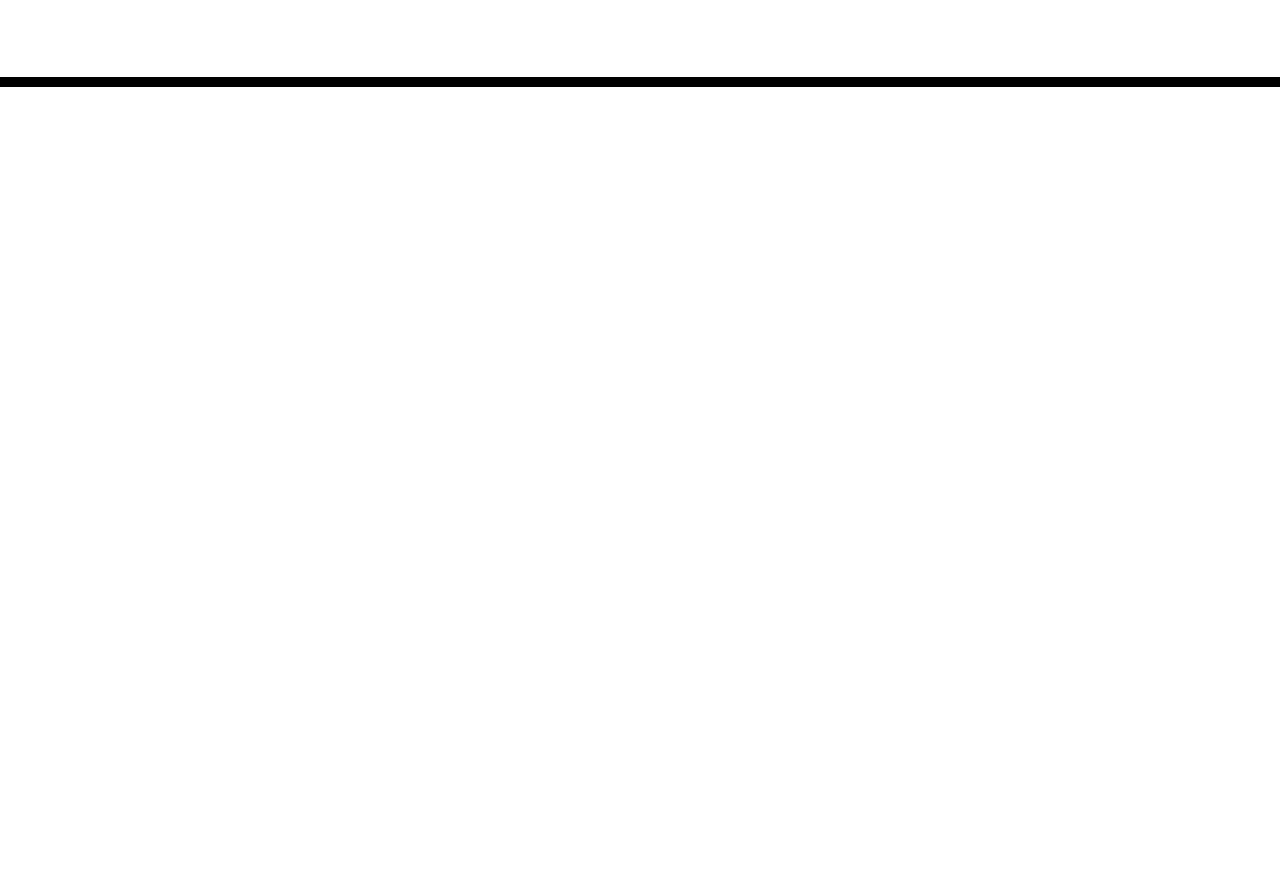
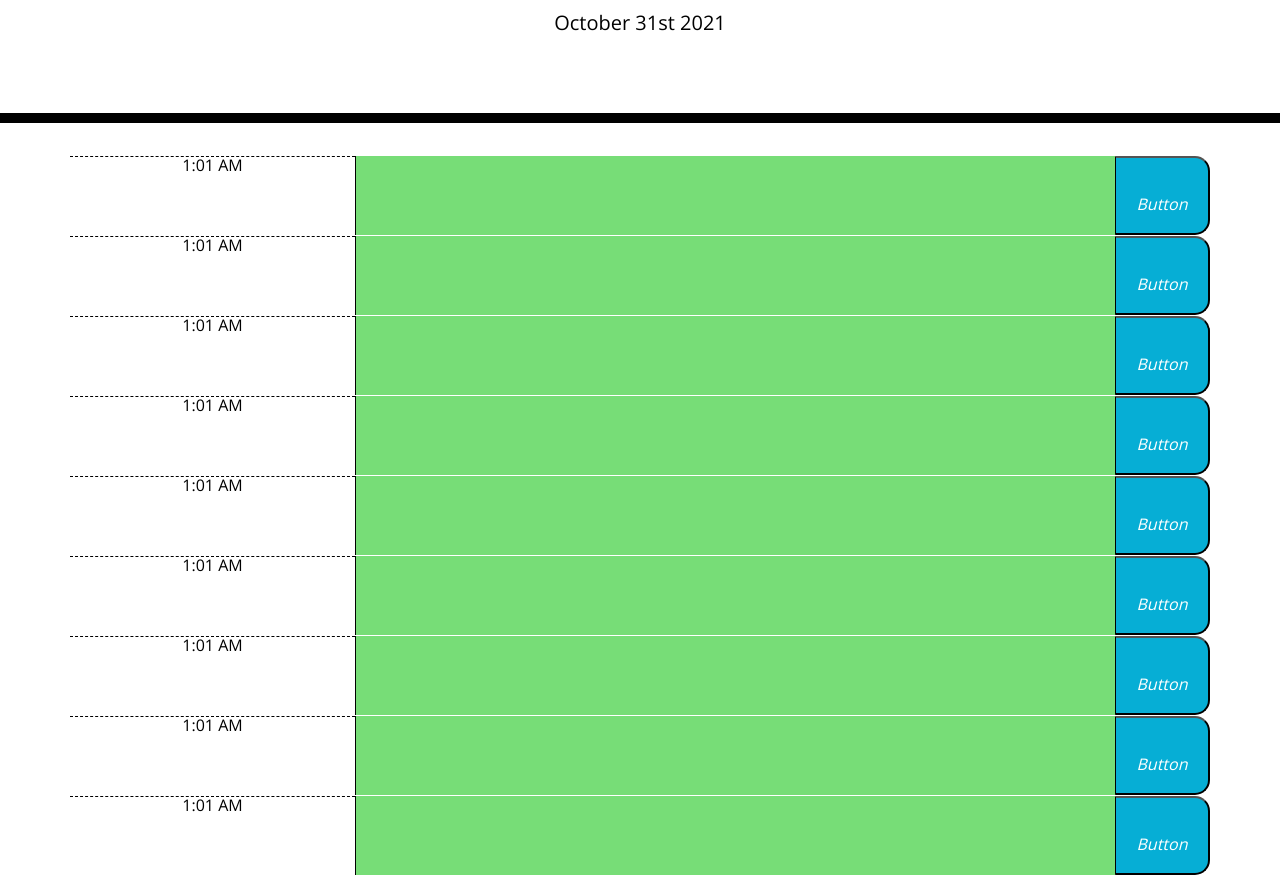
Before and after one commit to Blehjo/blehjo-hw-05, a plain HTML site: page index.html in a window 1280 px wide. Shown: the part 181-1056 px from the top of the page. Before the commit the page ends 800 px from the top, so only its background shows below. Drawn offline with nearby package versions, Linux system fonts and the light colour scheme; files that its build step writes are made by us from their sources.

Commit message:
HTMl update

```diff
--- a/assets/script.js
+++ b/assets/script.js
@@ -0,0 +1,72 @@
+// GIVEN I am using a daily planner to create a schedule
+// WHEN I open the planner
+// THEN the current day is displayed at the top of the calendar
+// WHEN I scroll down
+// THEN I am presented with timeblocks for standard business hours
+// WHEN I view the timeblocks for that day
+// THEN each timeblock is color coded to indicate whether it is in the past, present, or future
+// WHEN I click into a timeblock
+// THEN I can enter an event
+// WHEN I click the save button for that timeblock
+// THEN the text for that event is saved in local storage
+// WHEN I refresh the page
+// THEN the saved events persist
+
+//Let's make a timeblock
+// var col9El = document.getElementById('time9');
+// var col10El = document.getElementById('time10');
+// var col11El = document.getElementById('col11');
+// var col12El = document.getElementById('col12');
+// var col1El = document.getElementById('col1');
+// var col2El = document.getElementById('col2');
+// var col3El = document.getElementById('col3');
+// var col4El = document.getElementById('col4');
+// var col5El = document.getElementById('time5');
+
+var hourColumnEl = document.querySelectorAll('.col-3.hour')
+
+var currentDayEl = document.getElementById('currentDay');
+
+function getCurrentDate() {
+    var date = moment().format('MMMM Do YYYY');
+    console.log(date);
+    currentDayEl.textContent = date;
+}
+
+function changeTense () {
+    var date = moment().format('LT');
+    for (i = 0; i < hourColumnEl.length; i++) {
+        hourColumnEl[i].textContent = date;
+        if (hourColumnEl[i] === date) {
+            allTimeBlocks[i].textContent('future');
+            // allTimeBlocks[i].classList.add('present');
+        }
+    };
+}
+
+$('document').ready(getCurrentDate);
+$('document').ready(changeTense);
+
+//We want to call the time column and be able to add a class to it, so that we can apply css to it.
+
+var time9El = document.getElementById('time9');
+var time10El = document.getElementById('time10');
+var time11El = document.getElementById('time11');
+var time12El = document.getElementById('time12');
+var time1El = document.getElementById('time1');
+var time2El = document.getElementById('time2');
+var time3El = document.getElementById('time3');
+var time4El = document.getElementById('time4');
+var time5El = document.getElementById('time5');
+
+var allTimeBlocks = [time9El, time10El , time11El, time12El, time1El, time2El , time3El, time4El, time5El];
+
+for (i = 0; i < allTimeBlocks.length; i++) {
+    allTimeBlocks[i].classList.add('future')
+}
+
+// var time = moment.locale(); //en
+var trees = moment().format('LT');   // 5:26 PM
+console.log(trees);
+var today = new Date();
+var date = moment().format('LT');
--- a/index.html
+++ b/index.html
@@ -2,7 +2,7 @@
 <html lang="en">
   <head>
     <meta charset="UTF-8" />
-    <meta name="viewport" content="width=device-width, initial-scale=1.0" />
+    <meta nAMe="viewport" content="width=device-width, initial-scale=1.0" />
     <meta http-equiv="X-UA-Compatible" content="ie=edge" />
     <link
       rel="stylesheet"
@@ -18,21 +18,106 @@
       href="https://fonts.googleapis.com/css?family=Open+Sans&display=swap"
       rel="stylesheet"
     />
-    <link rel="stylesheet" href="style.css" />
+    <link rel="stylesheet" href="./assets/style.css" />
     <title>Work Day Scheduler</title>
   </head>
 
   <body>
     <header class="jumbotron">
       <h1 class="display-3">Work Day Scheduler</h1>
-      <p class="lead">A simple calendar app for scheduling your work day</p>
+      <p class="lead description">A simple calendar app for scheduling your work day</p>
       <p id="currentDay" class="lead"></p>
     </header>
     <div class="container">
       <!-- Timeblocks go here -->
+      <section class="row time-block">
+        <div class="col-3 hour" value="9">
+        </div>
+        <textarea id="time9" class="col-8">
+        </textarea>
+        <button class="col-1 saveBtn">
+          <i>Button</i>
+        </button>
+      </section>
+      <section class="row time-block">
+        <div class="col-3 hour" value="10">
+        </div>
+        <textarea id="time10" class="col-8">
+        </textarea>
+        <button class="col-1 saveBtn">
+          <i>Button</i>
+        </button>
+      </section>
+      <section class="row time-block">
+        <div class="col-3 hour" value="11">
+        </div>
+        <textarea id="time11" class="col-8">
+        </textarea>
+        <button class="col-1 saveBtn">
+          <i>Button</i>
+        </button>
+      </section>
+      <section class="row time-block">
+        <div class="col-3 hour" value="12">
+        </div>
+        <textarea id="time12" class="col-8">
+        </textarea>
+        <button class="col-1 saveBtn">
+          <i>Button</i>
+        </button>
+      </section>
+      <section class="row time-block">
+        <div class="col-3 hour" value="1">
+        </div>
+        <textarea id="time1" class="col-8">
+        </textarea>
+        <button class="col-1 saveBtn">
+          <i>Button</i>
+        </button>
+      </section>
+      <section class="row time-block">
+        <div class="col-3 hour" value="2">
+        </div>
+        <textarea id="time2" class="col-8">
+        </textarea>
+        <button class="col-1 saveBtn">
+          <i>Button</i>
+        </button>
+      </section>
+      </section>
+      <section class="row time-block">
+        <div class="col-3 hour" value="3">
+        </div>
+        <textarea id="time3" class="col-8">
+        </textarea>
+        <button class="col-1 saveBtn">
+          <i>Button</i>
+        </button>
+      </section>
+      </section>
+      <section class="row time-block">
+        <div class="col-3 hour" value="4">
+        </div>
+        <textarea id="time4" class="col-8">
+        </textarea>
+        <button class="col-1 saveBtn">
+          <i>Button</i>
+        </button>
+      </section>
+      </section>
+      <section class="row time-block">
+        <div class="col-3 hour" value="5">
+        </div>
+        <textarea id="time5" class="col-8">
+        </textarea>
+        <button class="col-1 saveBtn">
+          <i>Button</i>
+        </button>
+      </section>
     </div>
 
     <script src="https://cdnjs.cloudflare.com/ajax/libs/jquery/3.2.1/jquery.min.js"></script>
     <script src="https://cdnjs.cloudflare.com/ajax/libs/moment.js/2.24.0/moment.min.js"></script>
+    <script src="./assets/script.js"></script>
   </body>
 </html>
```
